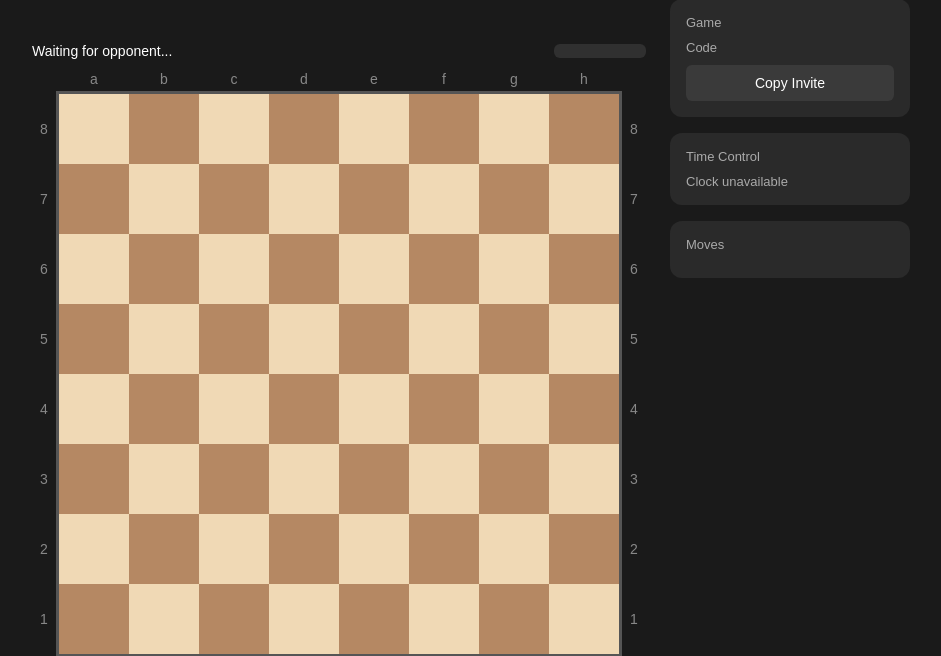
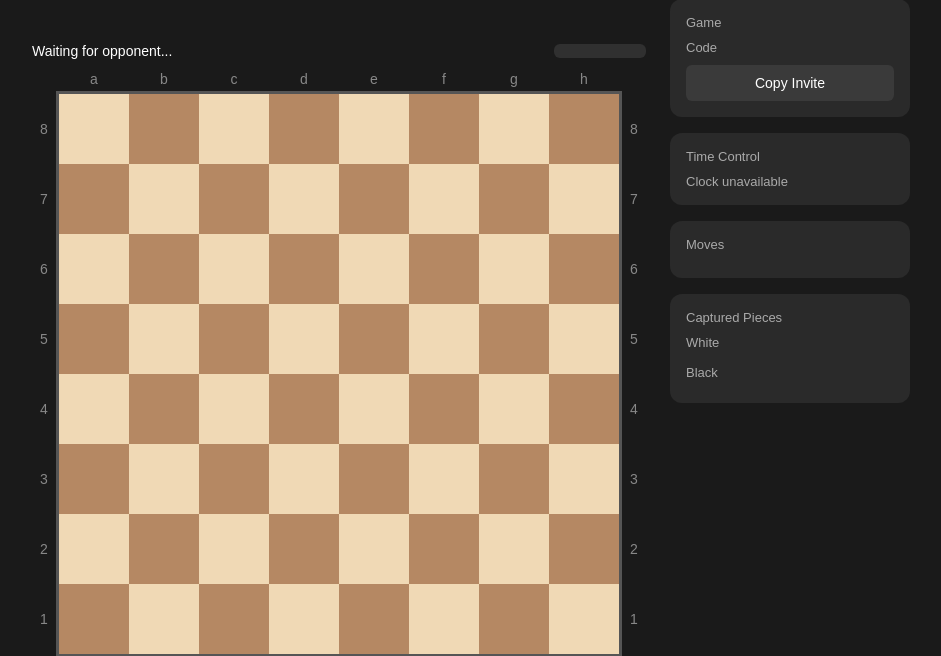
Before and after one commit to KomarCsaba/daily-chess, a Flask app: template templates/game.html in a window 1280 px wide. Shown: the part 94-750 px from the top of the page, without its empty margins (169-1110 px from the left). Run offline with Flask 3, Linux system fonts and the light colour scheme; the template is opened without the code that fills it, so the values that code supplies are empty; some libraries are stand-ins or nearby versions.

Commit message:
Live feedback

```diff
--- a/static/css/game.css
+++ b/static/css/game.css
@@ -284,6 +284,38 @@
     background-color: #c94c4c !important;
 }
 
+.last-move {
+    box-shadow: inset 0 0 0 4px rgba(255, 229, 102, 0.95);
+}
+
+.captures {
+    display: grid;
+    gap: 8px;
+}
+
+.captures-row {
+    display: flex;
+    justify-content: space-between;
+    align-items: flex-start;
+    gap: 10px;
+}
+
+.captures-label {
+    color: #aaa;
+    font-size: 13px;
+    min-width: 44px;
+}
+
+.captures-pieces {
+    flex: 1;
+    min-height: 22px;
+    color: #f3f3f3;
+    text-align: right;
+    letter-spacing: 1px;
+    font-size: 22px;
+    line-height: 1;
+}
+
 @media (max-width: 900px) {
     .game-layout {
         flex-direction: column;
--- a/static/js/game.js
+++ b/static/js/game.js
@@ -40,6 +40,15 @@ let currentBlackTimeRemaining = initialBlackTimeRemaining;
 let timeoutSyncRequested = false;
 
 let checkedKingSquare = null;
+let lastMoveSquares = null;
+
+const INITIAL_PIECE_COUNTS = {
+    white: { p: 8, n: 2, b: 2, r: 2, q: 1 },
+    black: { p: 8, n: 2, b: 2, r: 2, q: 1 }
+};
+
+const audioContext = window.AudioContext || window.webkitAudioContext;
+let soundCtx = null;
 
 /* =========================
    WebSocket Setup
@@ -52,6 +61,7 @@ socket.on("connect", () => {
 });
 
 socket.on("game_update", async (data) => {
+    const previousFenBeforeUpdate = currentFen;
     currentFen = data.fen;
     gameStatus = data.status;
     currentResult = data.result;
@@ -80,11 +90,14 @@ socket.on("game_update", async (data) => {
 
     clearSelection();
     setCheckedKingSquare(data.checked_king_square);
+    setLastMoveSquares(previousFenBeforeUpdate, currentFen, currentTurn);
     renderMoveList(data.move_history || []);
     updateBoard();
+    updateCapturedPieces();
     updateStatus();
     updateTimer();
     updateActions();
+    maybePlayMoveSound(previousFenBeforeUpdate, currentFen, data.checked_king_square);
 });
 
 /* =========================
@@ -124,6 +137,168 @@ function isPlayersPiece(piece) {
 function clearSelection() {
     selectedSquare = null;
     legalMoves = [];
+}
+
+function getOrCreateAudioContext() {
+    if (!audioContext) return null;
+    if (!soundCtx) soundCtx = new audioContext();
+    if (soundCtx.state === "suspended") {
+        soundCtx.resume().catch(() => {});
+    }
+    return soundCtx;
+}
+
+function playTone(frequency, durationSeconds, volume = 0.03) {
+    const ctx = getOrCreateAudioContext();
+    if (!ctx) return;
+
+    const oscillator = ctx.createOscillator();
+    const gain = ctx.createGain();
+    oscillator.type = "triangle";
+    oscillator.frequency.value = frequency;
+    gain.gain.value = volume;
+    oscillator.connect(gain);
+    gain.connect(ctx.destination);
+
+    const now = ctx.currentTime;
+    gain.gain.setValueAtTime(volume, now);
+    gain.gain.exponentialRampToValueAtTime(0.0001, now + durationSeconds);
+    oscillator.start(now);
+    oscillator.stop(now + durationSeconds);
+}
+
+function playCaptureSound() {
+    playTone(280, 0.16, 0.04);
+    setTimeout(() => playTone(220, 0.12, 0.03), 55);
+}
+
+function playCheckSound() {
+    playTone(880, 0.16, 0.045);
+    setTimeout(() => playTone(1175, 0.19, 0.035), 65);
+}
+
+function countPiecesByColor(pieces) {
+    const counts = {
+        white: { p: 0, n: 0, b: 0, r: 0, q: 0 },
+        black: { p: 0, n: 0, b: 0, r: 0, q: 0 }
+    };
+
+    Object.values(pieces).forEach(piece => {
+        const lower = piece.toLowerCase();
+        if (!(lower in counts.white) || lower === "k") return;
+        if (piece === piece.toUpperCase()) counts.white[lower]++;
+        else counts.black[lower]++;
+    });
+
+    return counts;
+}
+
+function getCapturedPiecesByColor() {
+    const boardCounts = countPiecesByColor(fenToBoard(currentFen));
+    const captured = { white: [], black: [] };
+    const pieceOrder = ["q", "r", "b", "n", "p"];
+
+    pieceOrder.forEach(type => {
+        const missingWhite = Math.max(0, INITIAL_PIECE_COUNTS.white[type] - boardCounts.white[type]);
+        const missingBlack = Math.max(0, INITIAL_PIECE_COUNTS.black[type] - boardCounts.black[type]);
+        for (let i = 0; i < missingWhite; i++) captured.white.push(type.toUpperCase());
+        for (let i = 0; i < missingBlack; i++) captured.black.push(type);
+    });
+
+    return captured;
+}
+
+function updateCapturedPieces() {
+    const whiteCapturedEl = document.getElementById("white-captured");
+    const blackCapturedEl = document.getElementById("black-captured");
+    if (!whiteCapturedEl || !blackCapturedEl) return;
+
+    const captured = getCapturedPiecesByColor();
+    whiteCapturedEl.textContent = captured.white.map(piece => PIECES[piece]).join(" ");
+    blackCapturedEl.textContent = captured.black.map(piece => PIECES[piece]).join(" ");
+}
+
+function setLastMoveSquares(previousFenValue, nextFenValue, nextTurn) {
+    if (!previousFenValue || !nextFenValue || previousFenValue === nextFenValue) {
+        lastMoveSquares = null;
+        return;
+    }
+
+    const previousBoard = fenToBoard(previousFenValue);
+    const nextBoard = fenToBoard(nextFenValue);
+    const moverColor = nextTurn === "white" ? "black" : "white";
+    const changedSquares = [];
+
+    for (let col = 0; col < 8; col++) {
+        for (let row = 0; row < 8; row++) {
+            const key = `${col},${row}`;
+            if ((previousBoard[key] || null) !== (nextBoard[key] || null)) {
+                changedSquares.push({ col, row, key });
+            }
+        }
+    }
+
+    if (!changedSquares.length) {
+        lastMoveSquares = null;
+        return;
+    }
+
+    const fromCandidates = changedSquares.filter(square => {
+        const prevPiece = previousBoard[square.key];
+        const nextPiece = nextBoard[square.key];
+        if (!prevPiece) return false;
+        const isMoverPiece = moverColor === "white"
+            ? prevPiece === prevPiece.toUpperCase()
+            : prevPiece === prevPiece.toLowerCase();
+        return isMoverPiece && !nextPiece;
+    });
+
+    const toCandidates = changedSquares.filter(square => {
+        const nextPiece = nextBoard[square.key];
+        const prevPiece = previousBoard[square.key];
+        if (!nextPiece) return false;
+        const isMoverPiece = moverColor === "white"
+            ? nextPiece === nextPiece.toUpperCase()
+            : nextPiece === nextPiece.toLowerCase();
+        return isMoverPiece && prevPiece !== nextPiece;
+    });
+
+    if (!fromCandidates.length || !toCandidates.length) {
+        lastMoveSquares = null;
+        return;
+    }
+
+    let from = fromCandidates[0];
+    let to = toCandidates[0];
+
+    const kingChar = moverColor === "white" ? "K" : "k";
+    const kingFrom = fromCandidates.find(square => previousBoard[square.key] === kingChar);
+    const kingTo = toCandidates.find(square => nextBoard[square.key] === kingChar);
+    if (kingFrom && kingTo) {
+        from = kingFrom;
+        to = kingTo;
+    }
+
+    lastMoveSquares = {
+        from: { col: from.col, row: from.row },
+        to: { col: to.col, row: to.row }
+    };
+}
+
+function didCapture(previousFenValue, nextFenValue) {
+    if (!previousFenValue || !nextFenValue || previousFenValue === nextFenValue) return false;
+    return Object.keys(fenToBoard(nextFenValue)).length < Object.keys(fenToBoard(previousFenValue)).length;
+}
+
+function maybePlayMoveSound(previousFenValue, nextFenValue, checkedSquare) {
+    if (!previousFenValue || !nextFenValue || previousFenValue === nextFenValue) return;
+    if (checkedSquare) {
+        playCheckSound();
+        return;
+    }
+    if (didCapture(previousFenValue, nextFenValue)) {
+        playCaptureSound();
+    }
 }
 
 /* =========================
@@ -179,6 +354,16 @@ function updateBoard() {
 
         if (checkedKingSquare !== null && checkedKingSquare.col === col && checkedKingSquare.row === row) {
             square.classList.add("check");
+        }
+
+        const isLastMoveFrom = lastMoveSquares
+            && lastMoveSquares.from.col === col
+            && lastMoveSquares.from.row === row;
+        const isLastMoveTo = lastMoveSquares
+            && lastMoveSquares.to.col === col
+            && lastMoveSquares.to.row === row;
+        if (isLastMoveFrom || isLastMoveTo) {
+            square.classList.add("last-move");
         }
     });
 }
@@ -255,6 +440,7 @@ async function onSquareClick(event) {
 
 async function makeMove(move) {
     try {
+        const previousFenBeforeMove = currentFen;
         const res = await fetch(`/move/${gameId}`, {
             method: "POST",
             headers: { "Content-Type": "application/json" },
@@ -282,10 +468,13 @@ async function makeMove(move) {
 
         clearSelection();
         setCheckedKingSquare(data.checked_king_square);
+        setLastMoveSquares(previousFenBeforeMove, currentFen, currentTurn);
         updateBoard();
+        updateCapturedPieces();
         updateStatus();
         updateTimer();
         updateActions();
+        maybePlayMoveSound(previousFenBeforeMove, currentFen, data.checked_king_square);
         // Move list will arrive via game_update broadcast
 
     } catch (err) {
@@ -606,6 +795,7 @@ function setCheckedKingSquare(square) {
 
 async function syncGameState() {
     try {
+        const previousFenBeforeSync = currentFen;
         const res = await fetch(`/game_state/${gameId}`);
         const data = await res.json();
 
@@ -622,11 +812,14 @@ async function syncGameState() {
         timeoutSyncRequested = false;
 
         setCheckedKingSquare(data.checked_king_square);
+        setLastMoveSquares(previousFenBeforeSync, currentFen, currentTurn);
         updateBoard();
+        updateCapturedPieces();
         updateStatus();
         updateTimer();
         updateActions();
         renderMoveList(data.move_history || []);
+        maybePlayMoveSound(previousFenBeforeSync, currentFen, data.checked_king_square);
     } catch (err) {
         console.error("Failed initial sync", err);
     }
--- a/templates/game.html
+++ b/templates/game.html
@@ -73,6 +73,20 @@
             <div id="moves" class="moves-list"></div>
         </div>
 
+        <div class="panel">
+            <div class="panel-title">Captured Pieces</div>
+            <div class="captures">
+                <div class="captures-row">
+                    <span class="captures-label">White</span>
+                    <span id="white-captured" class="captures-pieces"></span>
+                </div>
+                <div class="captures-row">
+                    <span class="captures-label">Black</span>
+                    <span id="black-captured" class="captures-pieces"></span>
+                </div>
+            </div>
+        </div>
+
         <div id="actions" class="actions"></div>
 
     </div>
```
